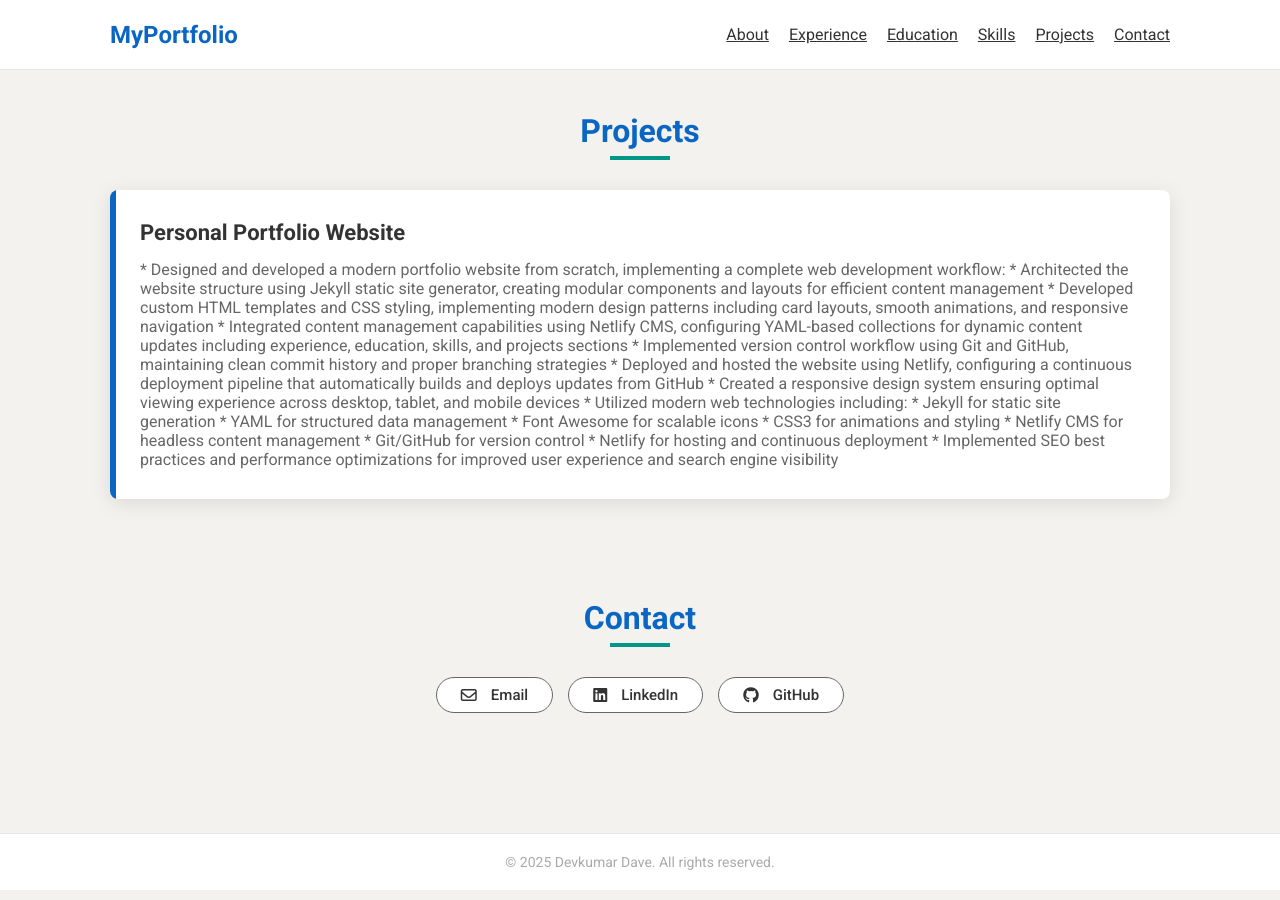
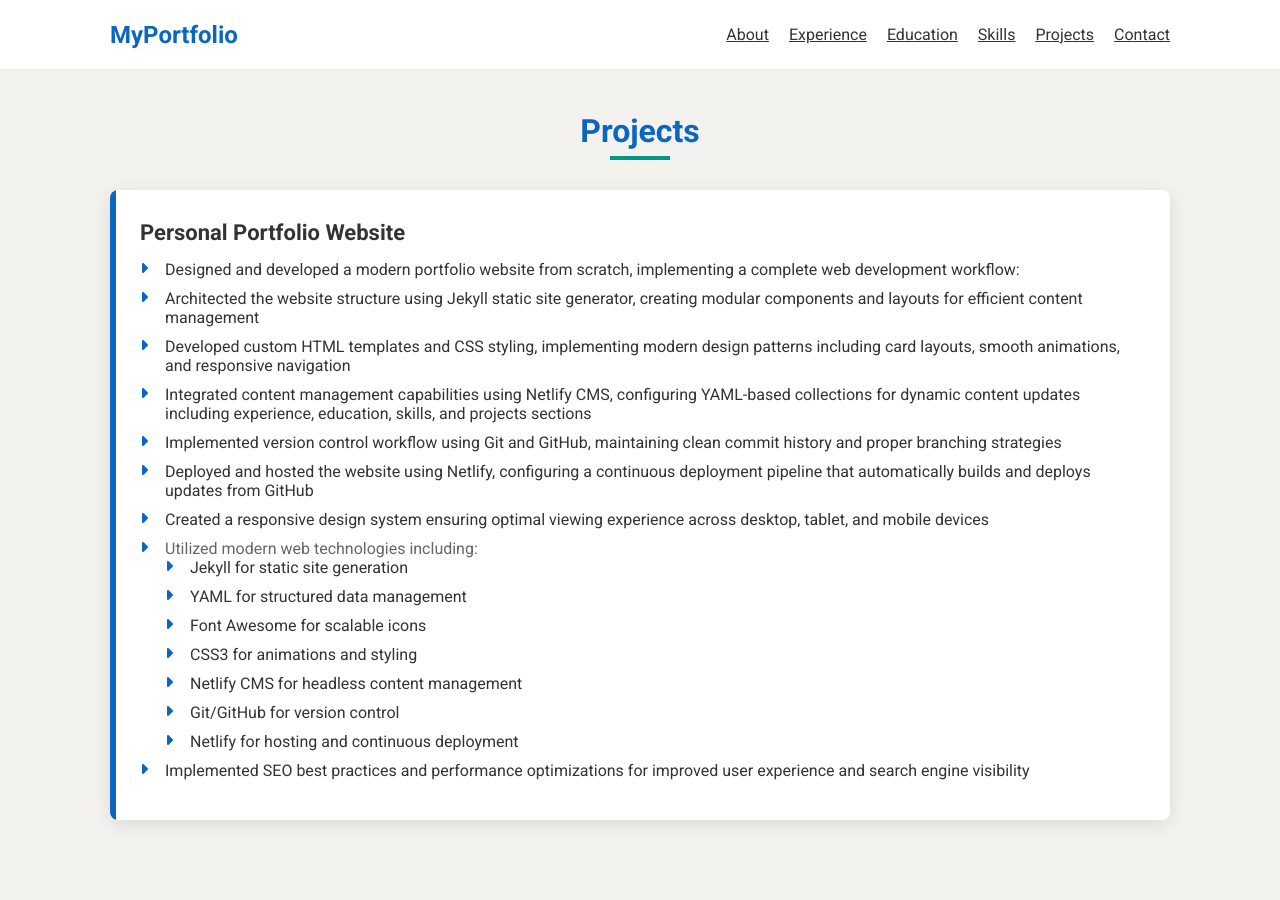
Before and after one commit to devdave666/resume, a Jekyll site: the page built from index.md, in a window 1280 px wide and 900 px high, scrolled down 2789 px. Built offline with Jekyll 4.4.1, drawn with Linux system fonts in a browser that asks for light colours; nearby versions of some CDN libraries.

Commit message:
Update resume.html

```diff
--- a/_layouts/resume.html
+++ b/_layouts/resume.html
@@ -106,10 +106,10 @@ layout: default
   <h2 class="section-title">Projects</h2>
   {% for project in site.data.projects.projects %}
     <div class="project-card">
-          <span class="border-right"></span>
-          <span class="border-bottom"></span>
       <h3>{{ project.title }}</h3>
-          <p>{{ project.description }}</p>
+      <div class="project-description">
+        {{ project.description | markdownify }}
+      </div>
     </div>
   {% endfor %}
 </section>
```
Lines whose indentation alone changed are shown as unchanged.
